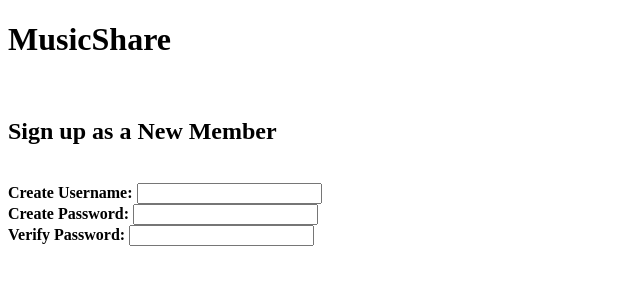
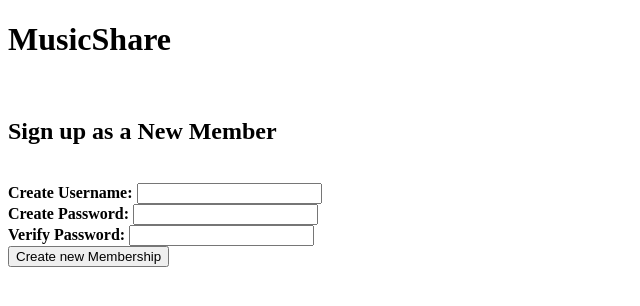
Before and after one commit to derek-farley/MusicShare, a PHP site: page /sign_up.php in a window 1280 px wide. Shown: the top 306 px of the page, without its empty margins (0-640 px from the left). Run offline with PHP 8.4, Linux system fonts and the light colour scheme.

Commit message:
Update sign_up.php
added submit button

```diff
--- a/sign_up.php
+++ b/sign_up.php
@@ -10,6 +10,7 @@ $body = <<<EOBODY
 		<strong>Create Username: </strong><input type="text" name="new_username" required/><br />
 		<strong>Create Password: </strong><input type="text" id="new_pwd" name="new_pwd" required/><br />
 		<strong>Verify Password: </strong><input type="text" id="verify_pwd" name="verify_pwd" required/><br />
+		<input type="submit" value="Create new Membership" name="submit_sign_up" />
 	</form>
 
 EOBODY;
```
